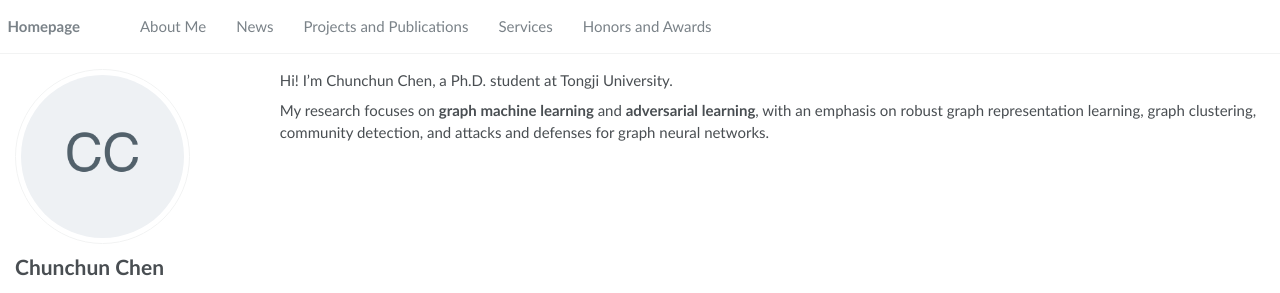
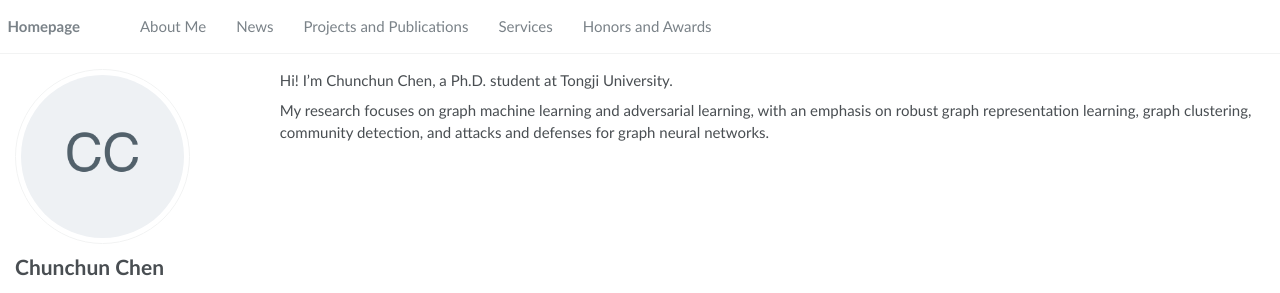
Before and after one commit to CCChen-GEEX/CCChen-GEEX.github.io, a Jekyll site: the page built from _pages/includes/intro.md, in a window 1280 px wide. Shown: the top 293 px of the page. Built offline with Jekyll 4.4.1, drawn with Linux system fonts in a browser that asks for light colours; our own code applies the rules of GitHub Pages for plain Markdown files.

```diff
--- a/_pages/includes/intro.md
+++ b/_pages/includes/intro.md
@@ -1,3 +1,3 @@
 Hi! I'm Chunchun Chen, a Ph.D. student at Tongji University.
 
-My research focuses on **graph machine learning** and **adversarial learning**, with an emphasis on robust graph representation learning, graph clustering, community detection, and attacks and defenses for graph neural networks.
+My research focuses on graph machine learning and adversarial learning, with an emphasis on robust graph representation learning, graph clustering, community detection, and attacks and defenses for graph neural networks.
```
